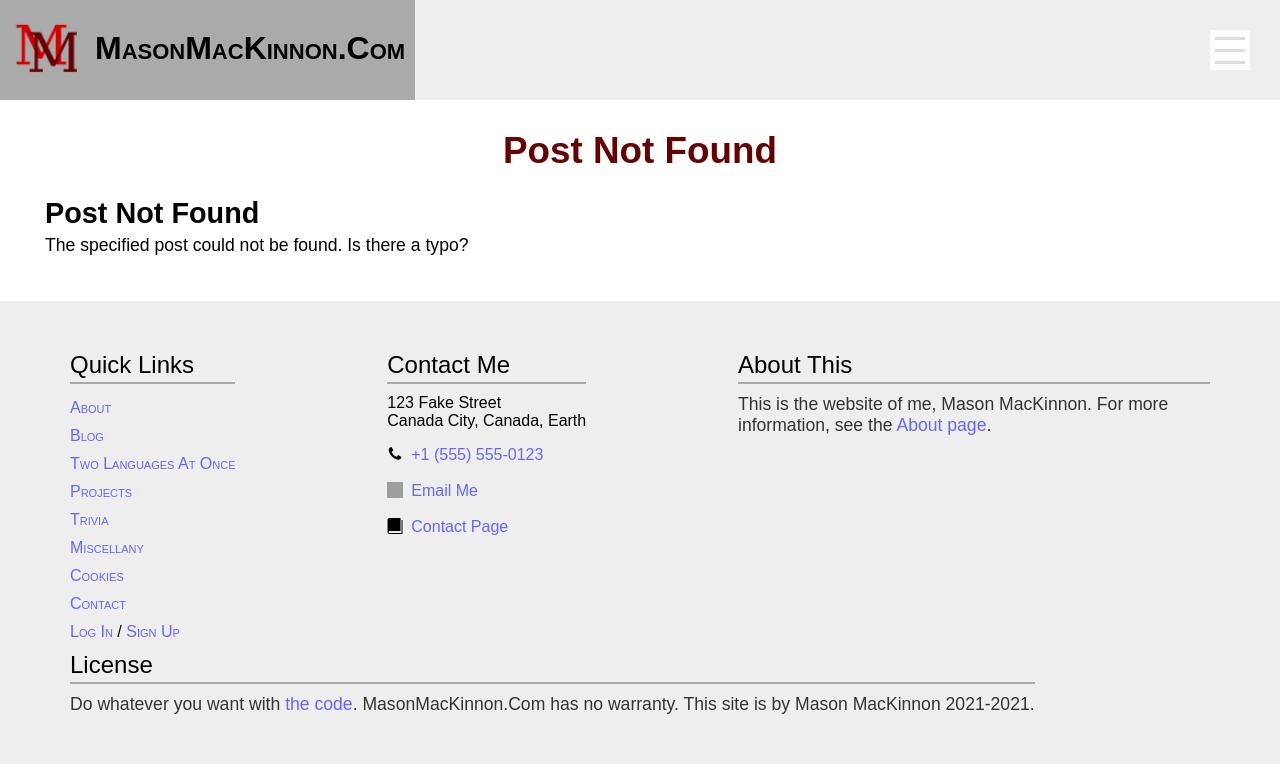
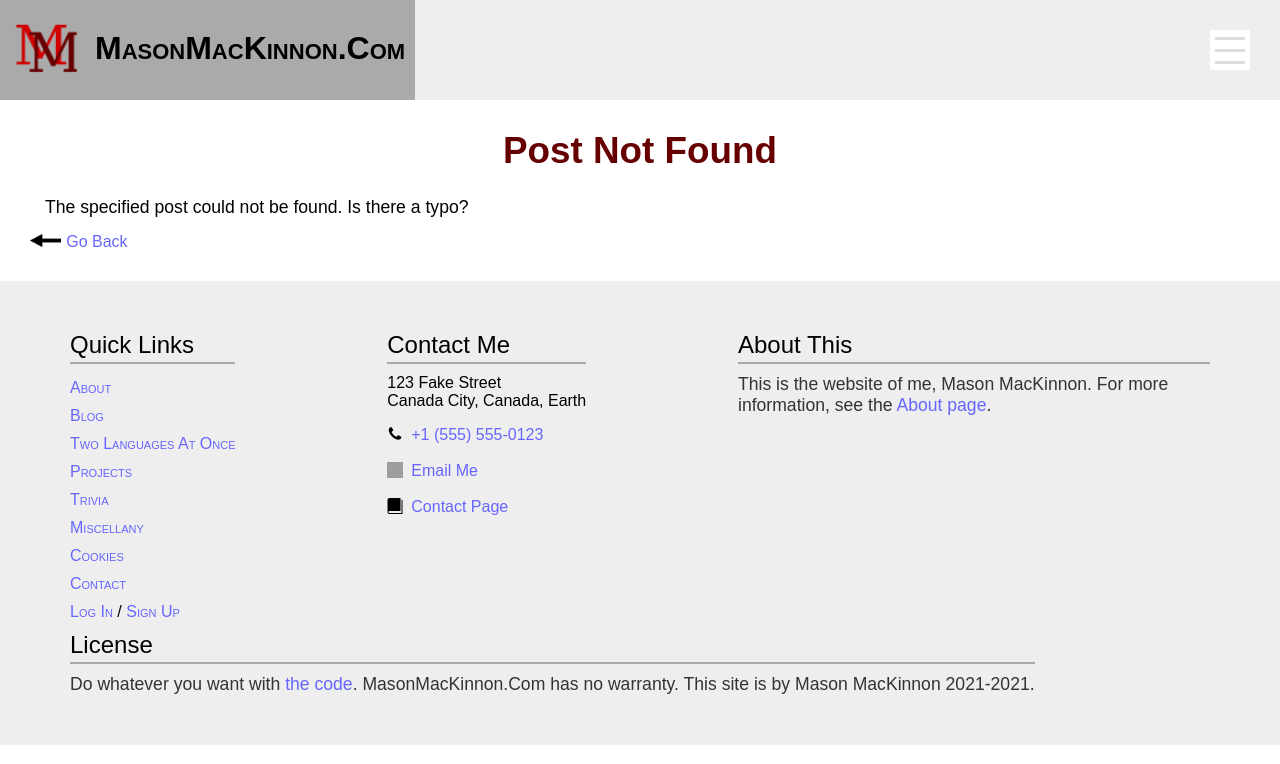
Before and after one commit to PythonshellDebugwindow/masonmackinnon-com, a PHP site: page /blog/post.php in a window 1280 px wide. Shown: the top 764 px of the page. Run offline with PHP 8.4, Linux system fonts and the light colour scheme; some libraries are stand-ins or nearby versions; grey boxes are pictures that could not be loaded.

Commit message:
Update post.php

```diff
--- a/public_html/blog/post.php
+++ b/public_html/blog/post.php
@@ -36,7 +36,8 @@
             fail();
 
         $id = $_GET['p'];
-        $q = "SELECT title, content, time FROM blog WHERE id = $id";
+        $db = isset($_GET['t']) ? 'tlao' : 'blog';
+        $q = "SELECT title, content, time FROM $db WHERE id = $id";
         $r = mysqli_query($dbc, $q);
         if(!$r)
             fail();
@@ -60,7 +61,9 @@
         }
     }
 
-    $title = $ptitle . ' | Blog';
+    $isTLAO = $_SERVER['REQUEST_METHOD'] == 'GET' && isset($_GET['t']);
+    $b = ($isTLAO ? 'Two Languages At Once' : 'Blog');
+    $title = "$ptitle | $b";
     include_once('../../includes/header.php');
 ?>
 <section>
@@ -71,7 +74,7 @@
     <div class="posts">
         <?php
             echo '<div class="post">';
-            echo '<h2>' . $ptitle . "</h2>";
+            // echo '<h2>' . $ptitle . "</h2>";
             echo '<p>' . $pcontent . '</p>';
             echo '</div>';
 
@@ -80,6 +83,12 @@
                 echo '<br /><p>Post #' . $id . ' &bull; ';
                 echo "$timeStrDate at $timeStrTime</p>";
             }
+
+            $u = '/blog/';
+            if($isTLAO)
+                $u .= '?t';
+            echo '<a href="' . $u . '">';
+            echo '<img class="arrow" src="../images/arrow-left.png">Go Back</a>';
         ?>
     </div>
 </section>
@@ -131,5 +140,10 @@
         padding: 10px;
         background: #eee;
     }
+    .arrow
+    {
+        height: 0.8em;
+        margin-right: 5px;
+    }
 </style>
-<?php include_once('../../includes/footer.php') ?>
+<?php include_once('../../includes/footer.php'); ?>
```
